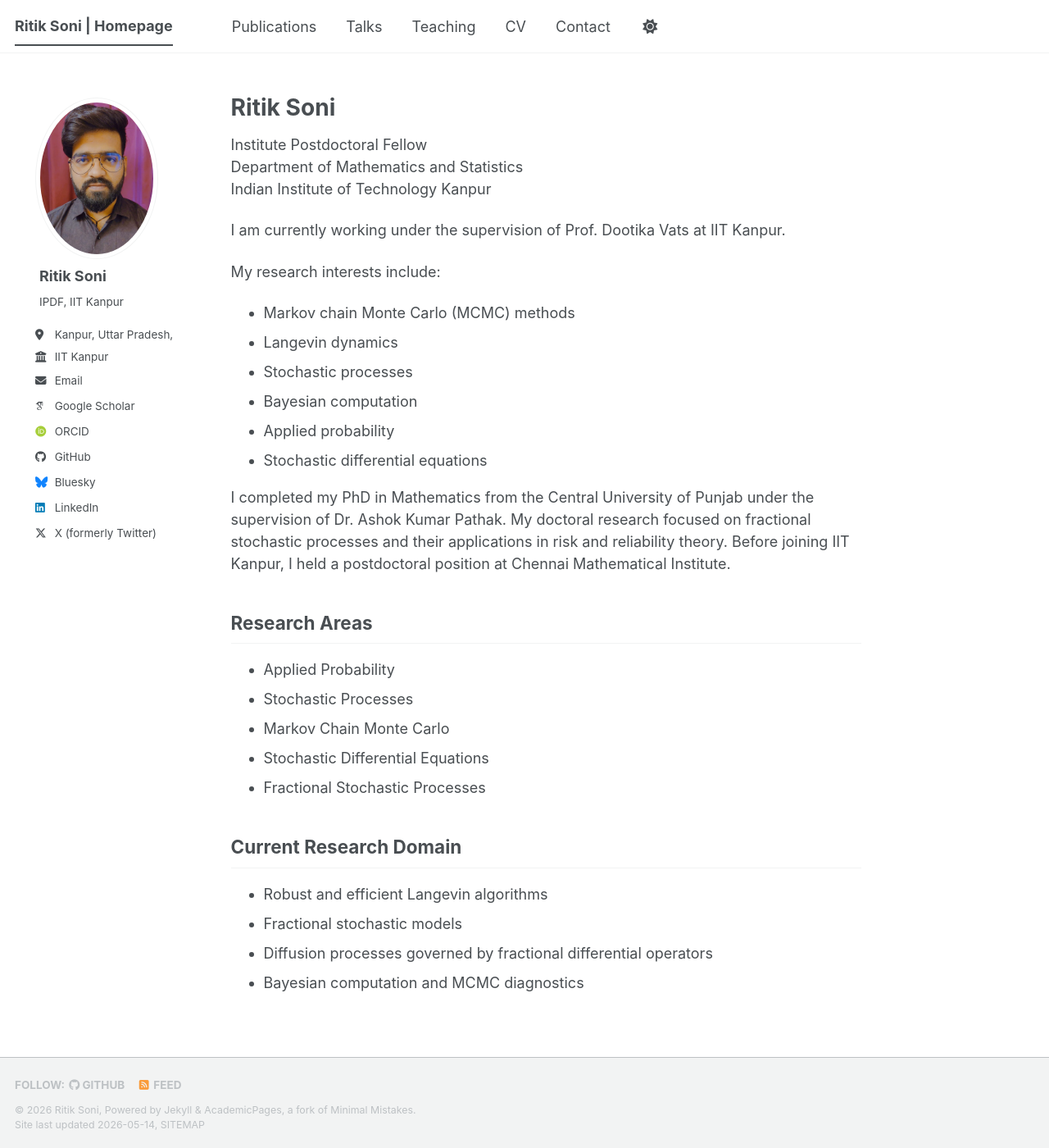
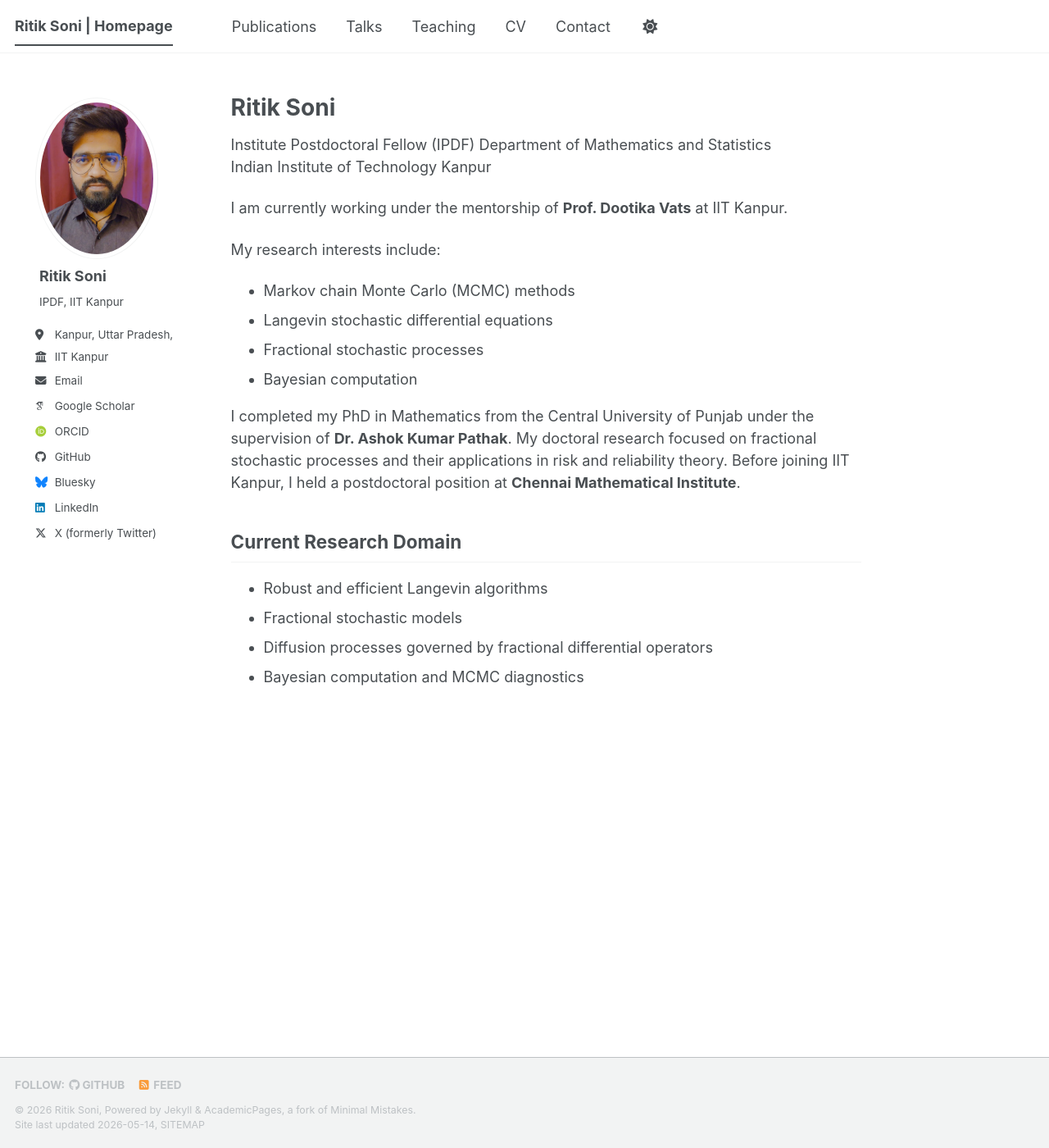
Before and after one commit to ritik824/ritik824.github.io, a Jekyll site: the page built from _pages/about.md, in a window 1280 px wide and 1400 px high. Shown: the whole window at 82% size. Built offline with Jekyll 4.4.1, drawn with Linux system fonts in a browser that asks for light colours; some web fonts are replaced; a script bundle is joined from its source files by our own code; library files that are not in the unit come from our copies.

Commit message:
Update about.md

```diff
--- a/_pages/about.md
+++ b/_pages/about.md
@@ -9,30 +9,20 @@ redirect_from:
 
 # Ritik Soni
 
-Institute Postdoctoral Fellow
+Institute Postdoctoral Fellow (IPDF)
 Department of Mathematics and Statistics
 Indian Institute of Technology Kanpur
 
-I am currently working under the supervision of Prof. Dootika Vats at IIT Kanpur.
+I am currently working under the mentorship of **Prof. Dootika Vats** at IIT Kanpur.
 
 My research interests include:
 
 - Markov chain Monte Carlo (MCMC) methods
-- Langevin dynamics
-- Stochastic processes
+- Langevin stochastic differential equations
+- Fractional stochastic processes
 - Bayesian computation
-- Applied probability
-- Stochastic differential equations
 
-I completed my PhD in Mathematics from the Central University of Punjab under the supervision of Dr. Ashok Kumar Pathak. My doctoral research focused on fractional stochastic processes and their applications in risk and reliability theory. Before joining IIT Kanpur, I held a postdoctoral position at Chennai Mathematical Institute.
-
-## Research Areas
-
-- Applied Probability
-- Stochastic Processes
-- Markov Chain Monte Carlo
-- Stochastic Differential Equations
-- Fractional Stochastic Processes
+I completed my PhD in Mathematics from the Central University of Punjab under the supervision of **Dr. Ashok Kumar Pathak**. My doctoral research focused on fractional stochastic processes and their applications in risk and reliability theory. Before joining IIT Kanpur, I held a postdoctoral position at **Chennai Mathematical Institute**.
 
 ## Current Research Domain
 
```
